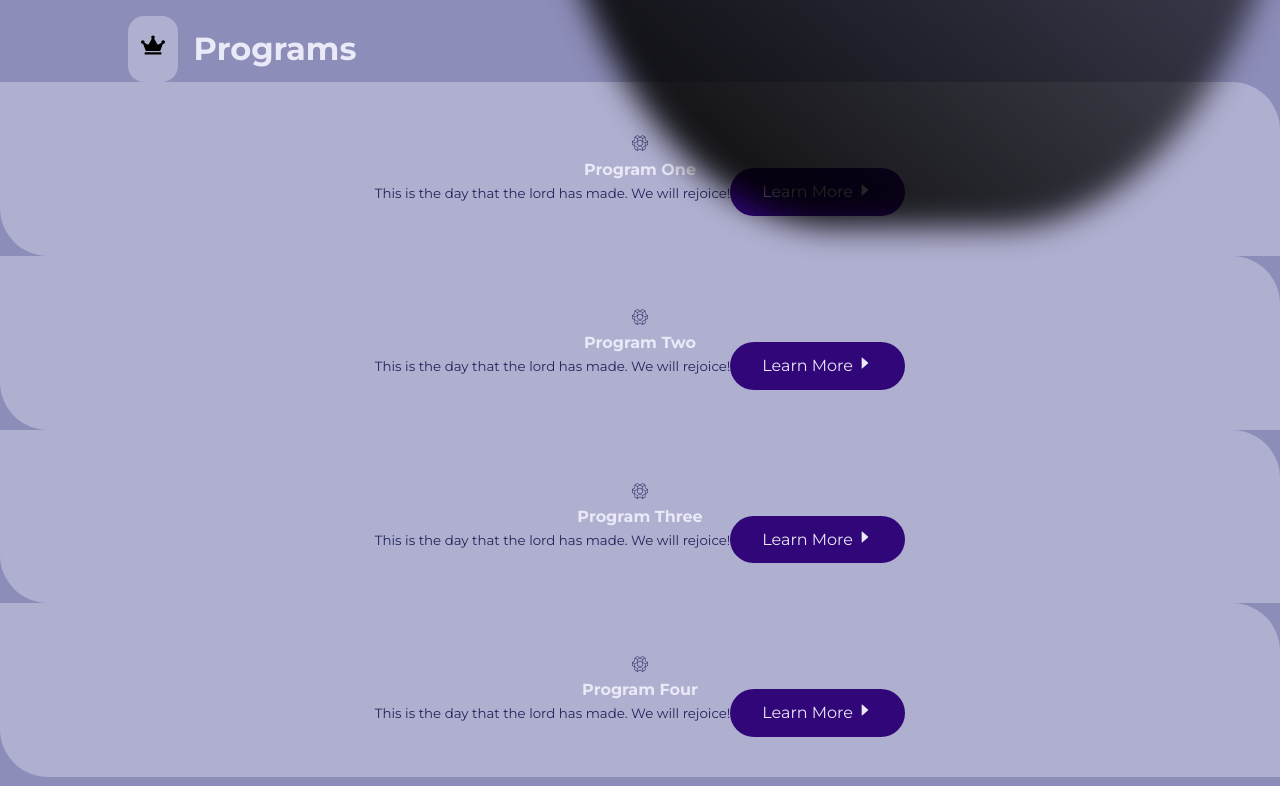
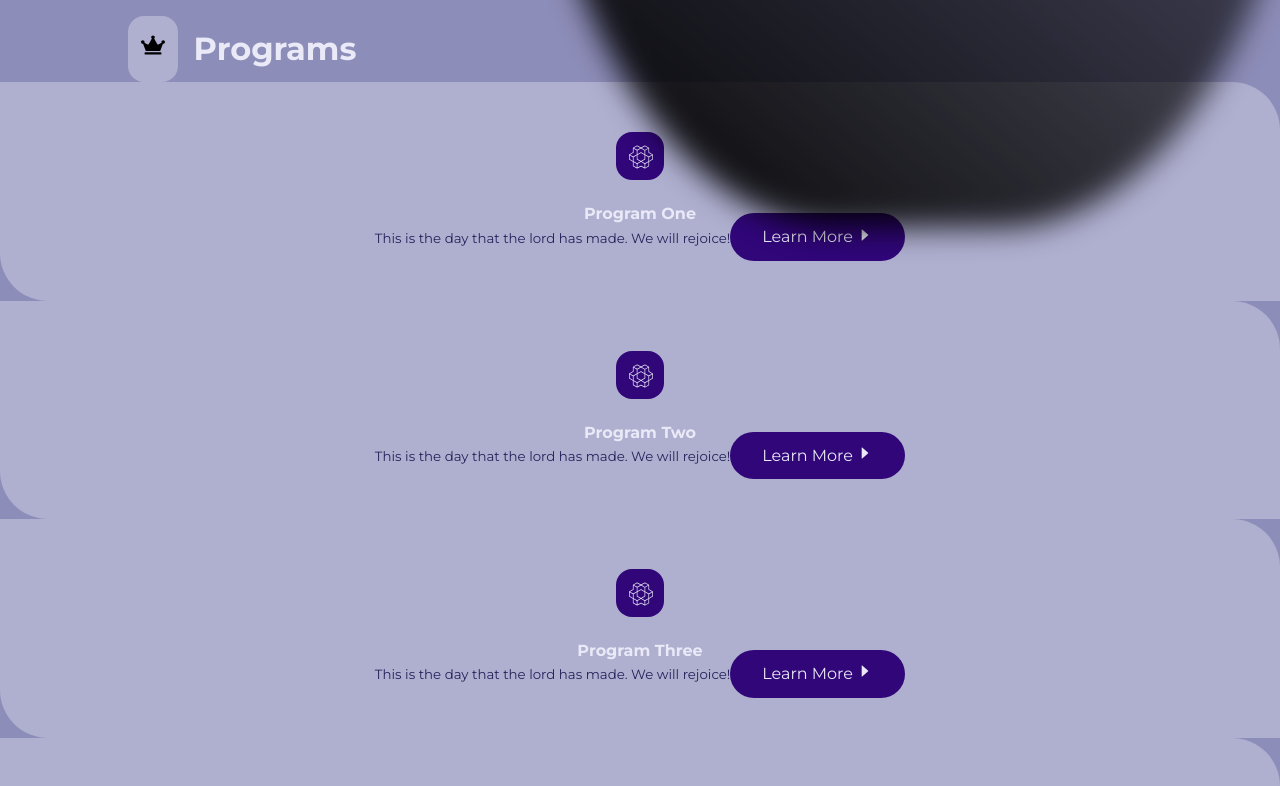
Before and after one commit to oliver-nicoll/turbo-couscous, a React (Create React App) app: page / in a window 1280 px wide. Shown: the part 840-1626 px from the top of the page. Built offline with nearby package versions, Linux system fonts and the light colour scheme.

Commit message:
css card transitions

```diff
--- a/src/index.css
+++ b/src/index.css
@@ -138,4 +138,27 @@ section {
     text-align: center;
     padding: 3rem 2rem;
     border-radius: 0 3rem 0 3rem;
+    transition: var(--transition);
 }
+
+.card:hover {
+    background: transparent;
+    border-color: var(--color-gray-400);
+    cursor: default;
+}
+
+.card span {
+    width: 3rem;
+    height: 3rem;
+    background: var(--color-primary);
+    color: var(--color-gray-100);
+    font-size: 1.5rem;
+    padding: 0.8rem;
+    display: grid;
+    place-items: center;
+    margin-bottom: 1.5rem;
+    margin-inline: auto;
+    border-radius: 1rem;
+    transition: var(--transition);
+
+}
```
